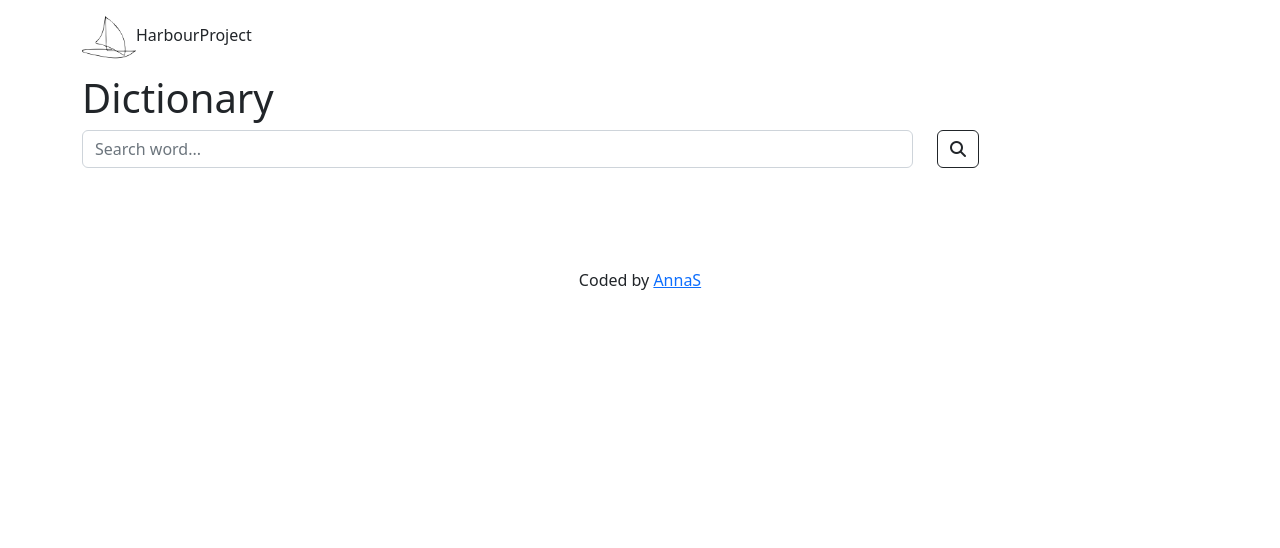
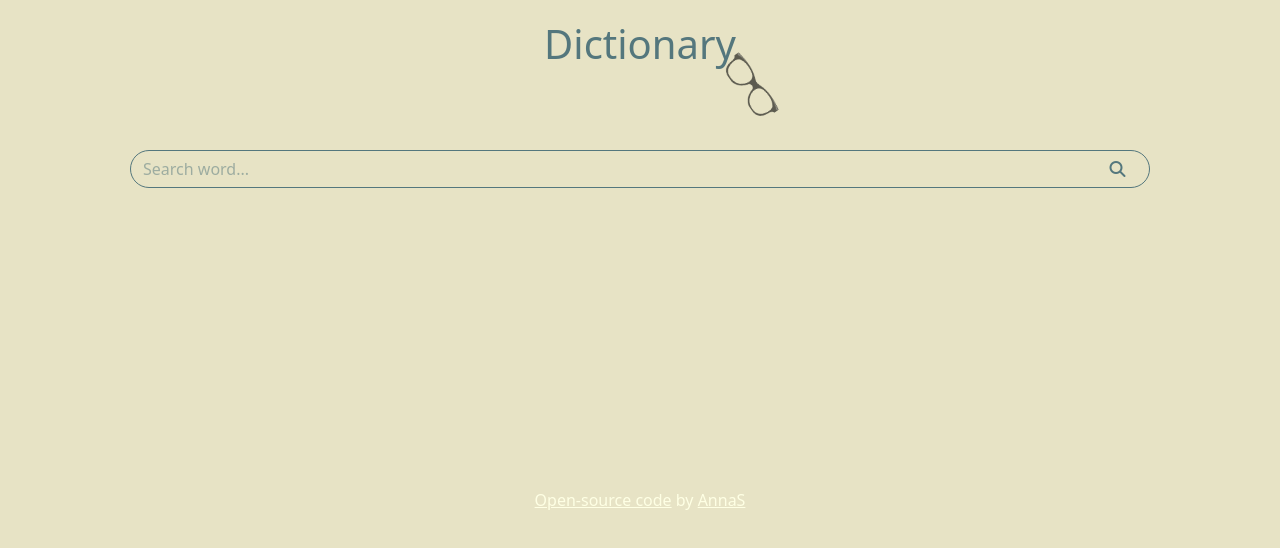
Before and after one commit to annasvrv/dictionary-project, a React (Create React App) app: page / in a window 1280 px wide. Shown: the top 548 px of the page. Built offline with nearby package versions, Linux system fonts and the light colour scheme.

Commit message:
styled dictionary App component

```diff
--- a/src/App.js
+++ b/src/App.js
@@ -1,20 +1,28 @@
-import logo from "./styles/logo.png";
+import logo from "./styles/glasses1.png";
 import Dictionary from "./Dictionary";
 import "./styles/App.css";
 
-function App() {
+export default function App() {
   return (
     <div className="App">
       <div className="container">
         <header className="app-header">
-          <img src={logo} alt="logo" className="app-logo img-fluid" />
-          <span>HarbourProject</span>
+          <h1>Dictionary</h1>
+          <div className="app-img">
+            <img src={logo} alt="glasses" className="rotateimg180" />
+          </div>
         </header>
         <main>
           <Dictionary />
         </main>
         <footer className="app-footer">
-          Coded by{" "}
+          <a
+            href="https://github.com/annasvrv/dictionary-project"
+            title="GitHub code"
+          >
+            Open-source code
+          </a>{" "}
+          by{" "}
           <a
             href="https://www.linkedin.com/in/anna-svrv/"
             title="LinkedIn profile"
@@ -26,5 +34,3 @@ function App() {
     </div>
   );
 }
-
-export default App;
--- a/src/Dictionary.js
+++ b/src/Dictionary.js
@@ -26,20 +26,21 @@ export default function Dictionary() {
 
   return (
     <div className="Dictionary">
-      <h1>Dictionary</h1>
-      <form onSubmit={search} className="mb-5">
+
+
+      <form onSubmit={search} className="m-5">
         <div className="row">
-          <div className="col-9">
+          <div className="col-11">
             <input
               type="search"
               placeholder="Search word..."
               autoComplete="off"
-              className="form-control w-100"
+              className="wordSearch form-control"
               onChange={handleKeywordChange}
             />
           </div>
-          <div className="col-3">
-            <button className="btn btn-outline-dark " type="submit">
+          <div className="col text-center">
+            <button className="searchBtn btn" type="submit">
               <i className="fa-solid fa-magnifying-glass" title="Search"></i>
             </button>
           </div>
--- a/src/Results.js
+++ b/src/Results.js
@@ -6,7 +6,11 @@ export default function Results(props) {
     return (
       <div className="Results">
         <h2>{props.resultData.word}</h2>
-        <span>{props.resultData.phonetic}</span>
+        <div className="phonetic mb-3">{props.resultData.phonetic}</div>
+        {/* <audio controls>
+          <source src={props.resultData.phonetics[0].audio} type="audio/mpeg" />
+          Your browser does not support the audio element.
+        </audio> */}
         {props.resultData.meanings.map((meaning, index) => {
           return (
             <div key={index}>
--- a/src/styles/App.css
+++ b/src/styles/App.css
@@ -1,12 +1,61 @@
-.App .app-header {
-  margin: 10px auto;
+:root {
+  --font-color: rgb(84, 119, 125);
+  --main-color:  #a63636;
+  --secondary-color: rgb(254, 255, 228);
 }
 
-.App .app-logo {
-  width: 54px;
+@keyframes wiggle {
+  from {
+    transform: rotate(60deg);
+  }
+  to {
+    transform: rotate(45deg);
+  }
 }
 
+.App {
+  margin: 0 auto;
+  max-width: 1200px;
+  color: var(--font-color);
+}
+
+.App .app-header {
+  margin: 20px auto 0;
+  text-align: center;
+  font-size: 16px;
+  /* color: var(--secondary-color); */
+}
+
+.App .app-img {
+  margin-left: 220px;
+}
+
+.App img {
+  width: 70px;
+  opacity: 0.6;
+  position: relative;
+  top: -3px;
+}
+
+.rotateimg180 {
+  transform: rotate(55deg);
+
+  /* animation-name: wiggle;
+  animation-duration: 4s;
+  animation-iteration-count: infinite;
+  animation-direction: alternate;
+  animation-timing-function: ease-in-out; */
+}
+
+
 .App .app-footer {
-  margin: 100px auto;
+  margin: 300px auto 30px;
   text-align: center;
+  font-size: 16px;
+  color: var(--secondary-color);
 }
+
+.App .app-footer a {
+  /* text-decoration: none; */
+  color: var(--secondary-color);
+}
--- a/src/styles/Dictionary.css
+++ b/src/styles/Dictionary.css
@@ -0,0 +1,31 @@
+.Dictionary form {
+  border: 1px solid;
+  border-radius: 50px;
+}
+
+.Dictionary .wordSearch {
+  border-radius: 50px;
+  border: none;
+  background-color: transparent;
+}
+
+.wordSearch::placeholder {
+  color: var(--font-color);
+  opacity: 0.5;
+}
+
+.Dictionary .searchBtn {
+  color: var(--font-color);
+  border: none;
+}
+
+h2 {
+  color: var(--main-color);
+  opacity: 0.7;
+}
+
+.phonetic {
+  letter-spacing: 2px;
+  color: var(--main-color);
+  opacity: 0.6;
+}
--- a/src/styles/index.css
+++ b/src/styles/index.css
@@ -0,0 +1,3 @@
+body {
+  background-color: rgb(231, 227, 197);
+}
```
Also changed, not shown: src/styles/glasses.png (added), src/styles/glasses1.png (added).
